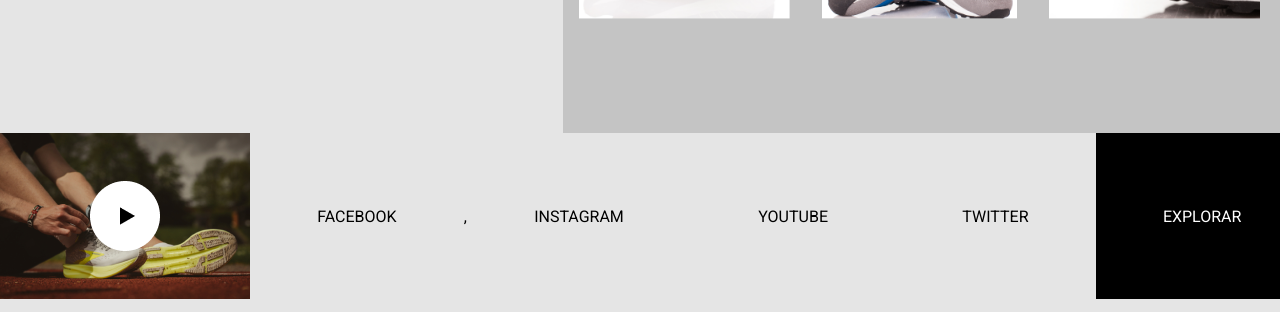
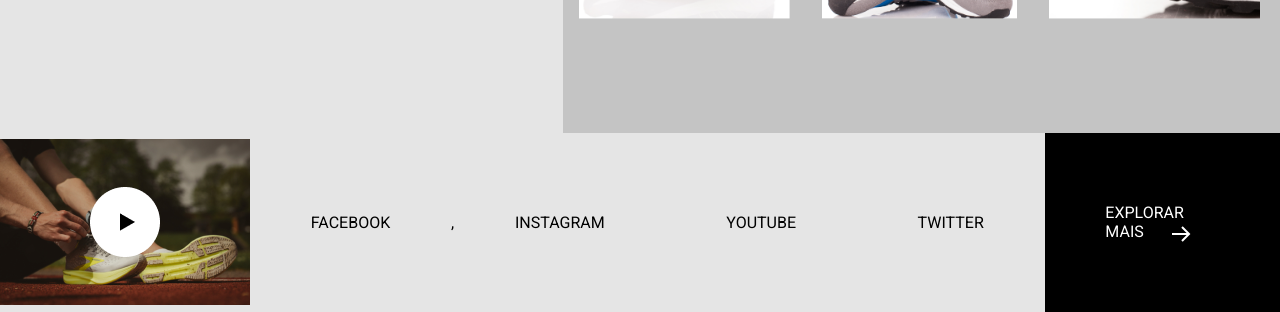
Before and after one commit to hugoleao02/RocketShoes, a plain HTML site: page index.html in a window 1280 px wide. Shown: the part 667-979 px from the top of the page. Drawn offline with Linux system fonts and the light colour scheme.

Commit message:
ajuste no footer add grid

```diff
--- a/index.html
+++ b/index.html
@@ -102,7 +102,7 @@
                   </div>
                   <div class="card-footer black">
                         <a href="#">
-                              <p>EXPLORAR</p>
+                              <p>EXPLORAR MAIS <i><img src="./assets/icon-arrow.svg" alt=""></i></p>
                         </a>
                   </div>
             </footer>
--- a/style.css
+++ b/style.css
@@ -131,12 +131,15 @@ html{
 }
 /*---------FOOTER--------------- */
 footer{
-      display: flex;
+      display: grid;
+      grid-template-columns:1fr 1fr 1fr 1fr 1fr 2fr;
+      align-items: center;
       background: var(--background);
 
 }
 footer a{
-      padding: 4.396rem 4.200rem;
+
+      padding: 4.396rem 3.8rem;
       color: var(--text);
 }
 footer .card-footer{
@@ -149,7 +152,14 @@ footer .card-footer{
 }
 
 .black,
-.black a{
+.black a
+{
+
       background: var(--footer);
       color: white;
 }
+.black a i {
+      position:absolute;
+      padding-left: 25px;
+      padding-right:20px;
+}
```
